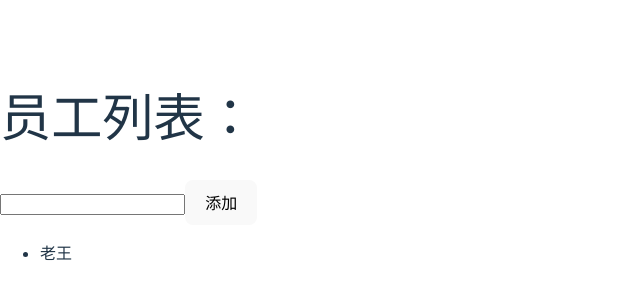
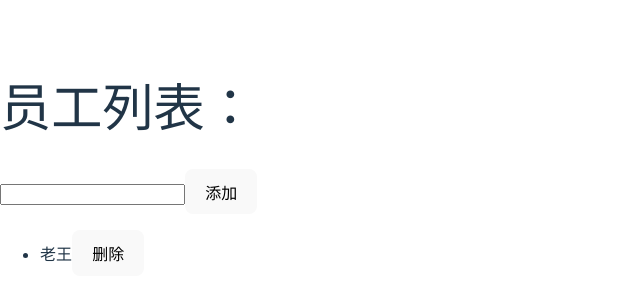
Before and after one commit to kunlunrepo/react-simple, a React (Vite) app: page / in a window 1280 px wide. Shown: the part 232-532 px from the top of the page, without its empty margins (0-640 px from the left). Built offline with nearby package versions, Linux system fonts and the light colour scheme.

Commit message:
函数组件使用useState操作数组新增删除操作

```diff
--- a/src/App.jsx
+++ b/src/App.jsx
@@ -2,7 +2,12 @@ import {useState} from "react";
 
 const App = () => {
     const [name, setName] = useState("");
+    // 数组
     const [person, setPerson] = useState([{id: 0, name: "老王"}]);
+
+    const handleDelete = (item) => {
+        setPerson(person.filter((person) => person.id !== item.id));
+    };
 
     return (
         <>
@@ -18,7 +23,9 @@ const App = () => {
             <ul>
                 {
                     person.map((item) => (
-                        <li key={item.id}>{item.name}</li>
+                        <li key={item.id}>{item.name}
+                        <button onClick={()=> handleDelete(item)}>删除</button>
+                        </li>
                     ))
                 }
             </ul>
```
